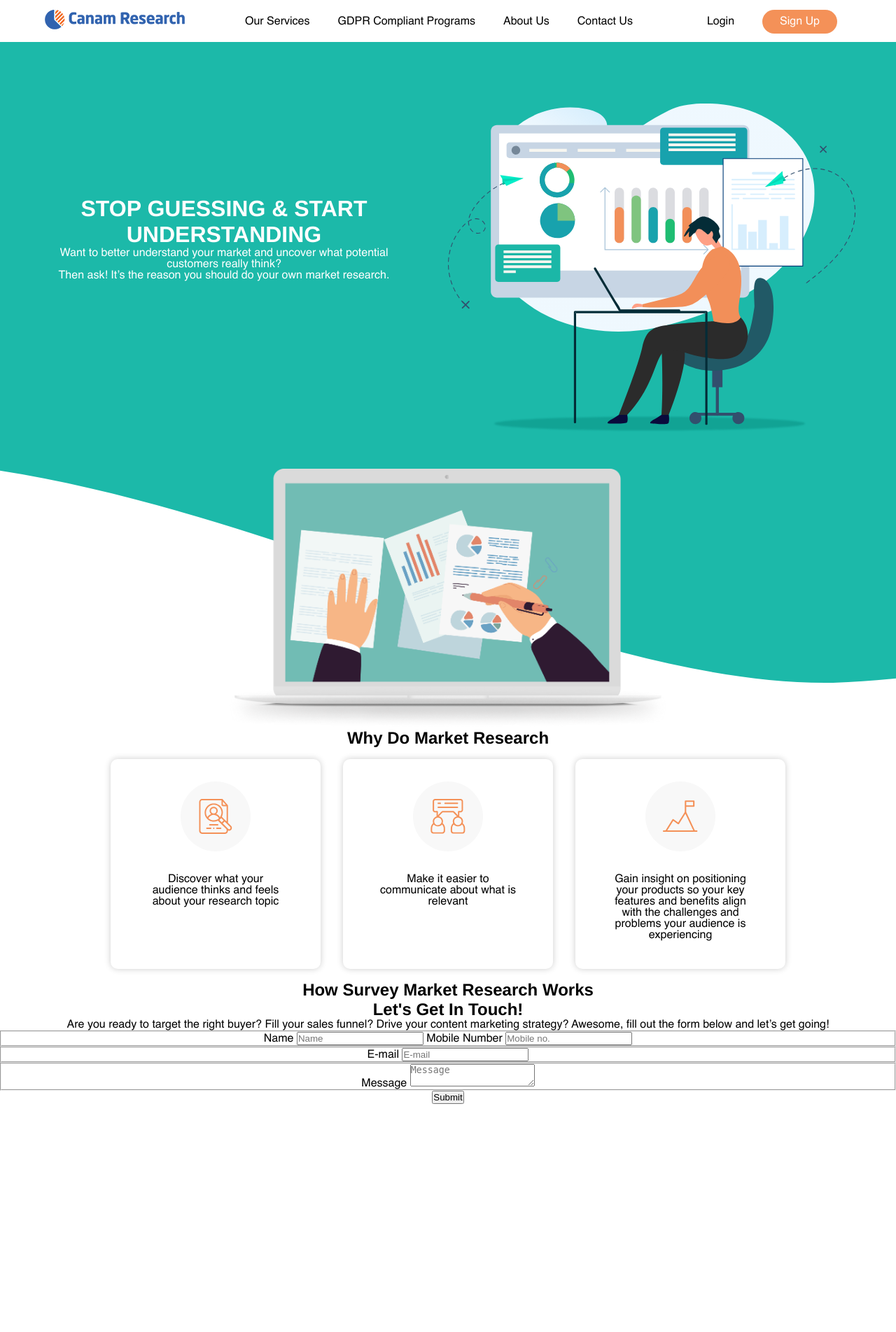
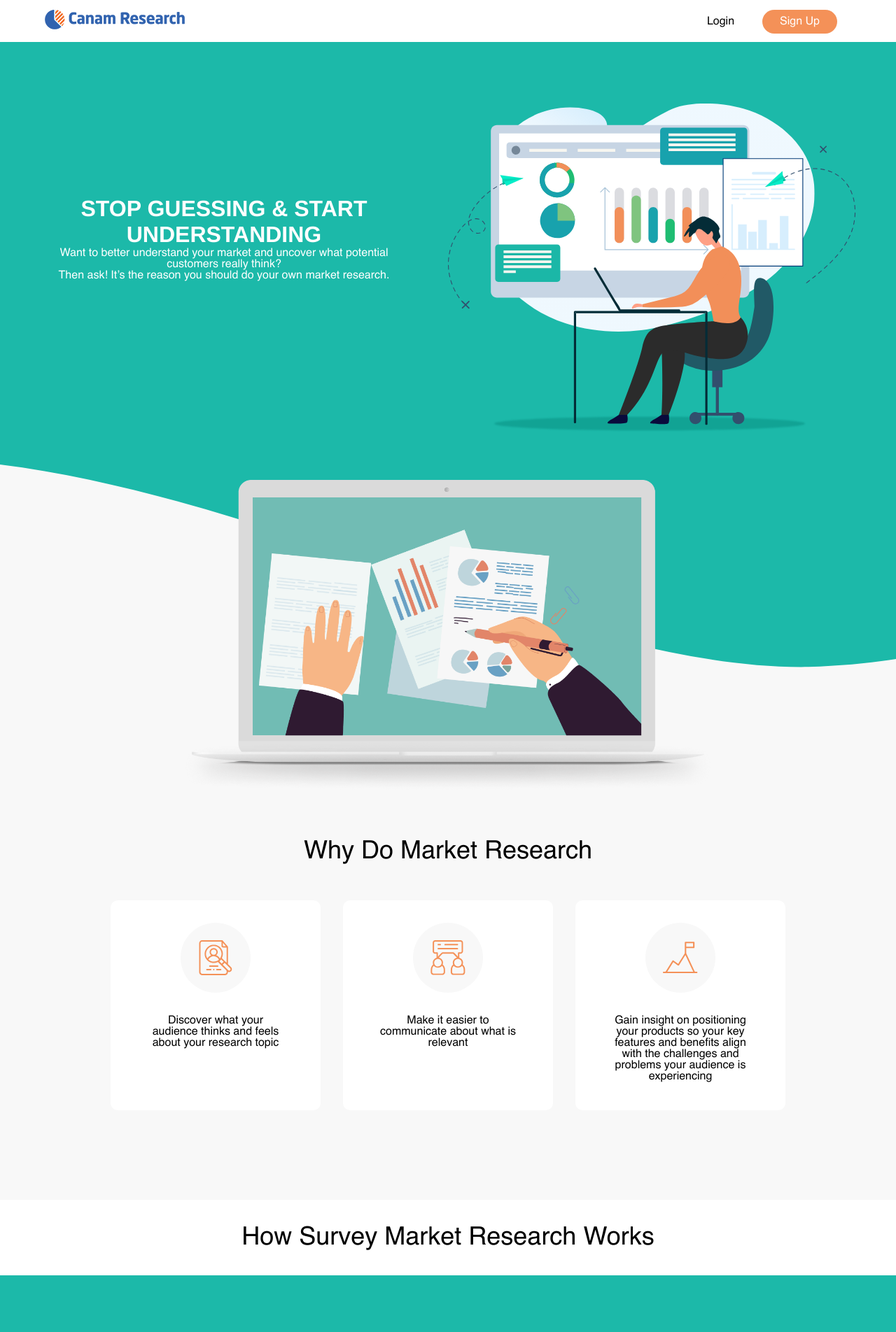
Before and after one commit to Anubhav-kaushik/canam-research-homepage, a PHP site: page / in a window 1280 px wide. Shown: the top 1904 px of the page at 70% size. Before the commit the page ends 1578 px from the top, so only its background shows below. Run offline with PHP 8.4, Linux system fonts and the light colour scheme; some libraries are stand-ins or nearby versions.

Commit message:
three section completed

```diff
--- a/assets/style.css
+++ b/assets/style.css
@@ -178,12 +178,17 @@ main {
     margin: 0 auto;
     padding: 0;
     text-align: center;
-    background-color: #fff;
-    font-family: Helvetica, sans-serif;
+    background-color: var(--bg-gray);
+    font-family: 'Helvetica', sans-serif;
 }
 
-section {
+h2 {
+    font-family: 'Helvetica', sans-serif;
+    font-size: 36px;
+    font-weight: 400;
+    margin: 0;
     padding: 1em;
+    color: #000000;
 }
 
 /* section-1 ================== */
@@ -193,6 +198,7 @@ section {
     justify-content: center;
     align-items: center;
     color: #fff;
+    padding: 0;
 }
 
 #banner-text,
@@ -210,21 +216,26 @@ section {
 
 /* section-2 ================== */
 #section-2 {
-    background-color: var(--bg-gray);
     position: relative;
     background: url(images/curve.svg) no-repeat center top;
-    padding: 0;
+    background-size: cover;
     display: flex;
     justify-content: center;
     align-items: center;
+    padding: 1em 0;
 }
 
 #section-2 img {
-    width: 50%;
+    width: 60%;
     margin-top: 3em;
 }
 
 /* section-3 ================== */
+#section-3 {
+    background-color: var(--bg-gray);
+    padding: 1em 0 7em;
+}
+
 .card-container {
     display: flex;
     justify-content: center;
@@ -237,7 +248,6 @@ section {
 .card {
     background-color: #fff;
     border-radius: 10px;
-    box-shadow: 0px 0px 10px rgba(0, 0, 0, 0.2);
     margin: 1em;
     padding: 1em;
     width: 300px;
@@ -246,7 +256,7 @@ section {
     justify-content: top;
     align-items: center;
     flex-direction: column;
-    transition: background-color 0.3s ease;
+    transition: all 0.3s ease;
 }
 
 .card .icon-boundary {
@@ -281,7 +291,7 @@ section {
 }
 
 .card:hover .card-image {
-    background-color: var(--icon-color);
+    background-color: transparent;
 }
 
 .card:hover .card-text {
@@ -293,6 +303,82 @@ section {
 }
 
 /* section-4 ================== */
-
+#section-4 {
+    background-color: #fff;
+}
 
 /* section-5 ================== */
+#section-5 {
+    background-color: var(--site-green);
+    padding: 5em 0 10em;
+    color: white;
+}
+
+#section-5 h2 {
+    color: white;
+}
+
+#section-5 p {
+    width: 50%;
+    margin: 0 auto 2em;
+    font-family: 'Helvetica-Light', sans-serif;
+    font-size: 1.3rem;
+    line-height: 1.5em;
+}
+
+#section-5 form {
+    display: flex;
+    flex-direction: column;
+    justify-content: center;
+    align-items: center;
+    flex-wrap: wrap;
+    margin: 0 auto;
+    padding: 0;
+    width: 50%;
+}
+
+#section-5 fieldset {
+    width: 100%;
+    border: none;
+    display: flex;
+    gap: 1em;
+}
+
+#section-5 fieldset label {
+    display: none;
+}
+
+#section-5 fieldset input,
+#section-5 fieldset textarea {
+    width: 100%;
+    padding: 1em;
+    margin: 0.5em 0;
+    border-radius: 5px;
+    font-size: 16px;
+    font-family: 'Helvetica', sans-serif;
+    color: #fff;
+    transition: all 0.3s ease;
+    background-color: #fff4;
+    border: 1px solid #fff7;
+    resize: none;
+}
+
+#section-5 fieldset input:focus,
+#section-5 fieldset textarea:focus {
+    outline: none;
+    background-color: #fffa;
+    color: grey;
+}
+
+#section-5 button {
+    padding: 0.5em 3em;
+    margin: 2em 0;
+    border-radius: 2em;
+    font-size: 16px;
+    font-family: 'Helvetica', sans-serif;
+    color: var(--site-green);
+    transition: all 0.3s ease;
+    background-color: white;
+    border: none;
+    cursor: pointer;
+}
--- a/index.html
+++ b/index.html
@@ -16,14 +16,14 @@
     <!----------- Header ------------>
     <header>
         <a class="logo" href="/"><img src="assets/images/canam-logo.png" alt="logo"></a>
-        <nav>
+        <!-- <nav>
             <ul class="nav__links">
                 <li><a href="#">Our Services</a></li>
                 <li><a href="#">GDPR Compliant Programs</a></li>
                 <li><a href="#">About Us</a></li>
                 <li><a href="#">Contact Us</a></li>
             </ul>
-        </nav>
+        </nav> -->
         <div class="login__box">
             <ul class="login__signup">
                 <li><a href="#">Login</a></li>
@@ -39,7 +39,7 @@
     <!----------- Header Closed ------------>
 
     <!--------- Mobile Navbar ------->
-    <div class="overlay">
+    <!-- <div class="overlay">
         <a class="close">&times;</a>
         <div class="overlay__content">
             <a href="#">Our Services</a>
@@ -47,7 +47,7 @@
             <a href="#">About Us</a>
             <a href="#">Contact Us</a>
         </div>
-    </div>
+    </div> -->
     <!--------- Mobile Navbar Closed ------->
 
     <!----------- Main ------------>
```
